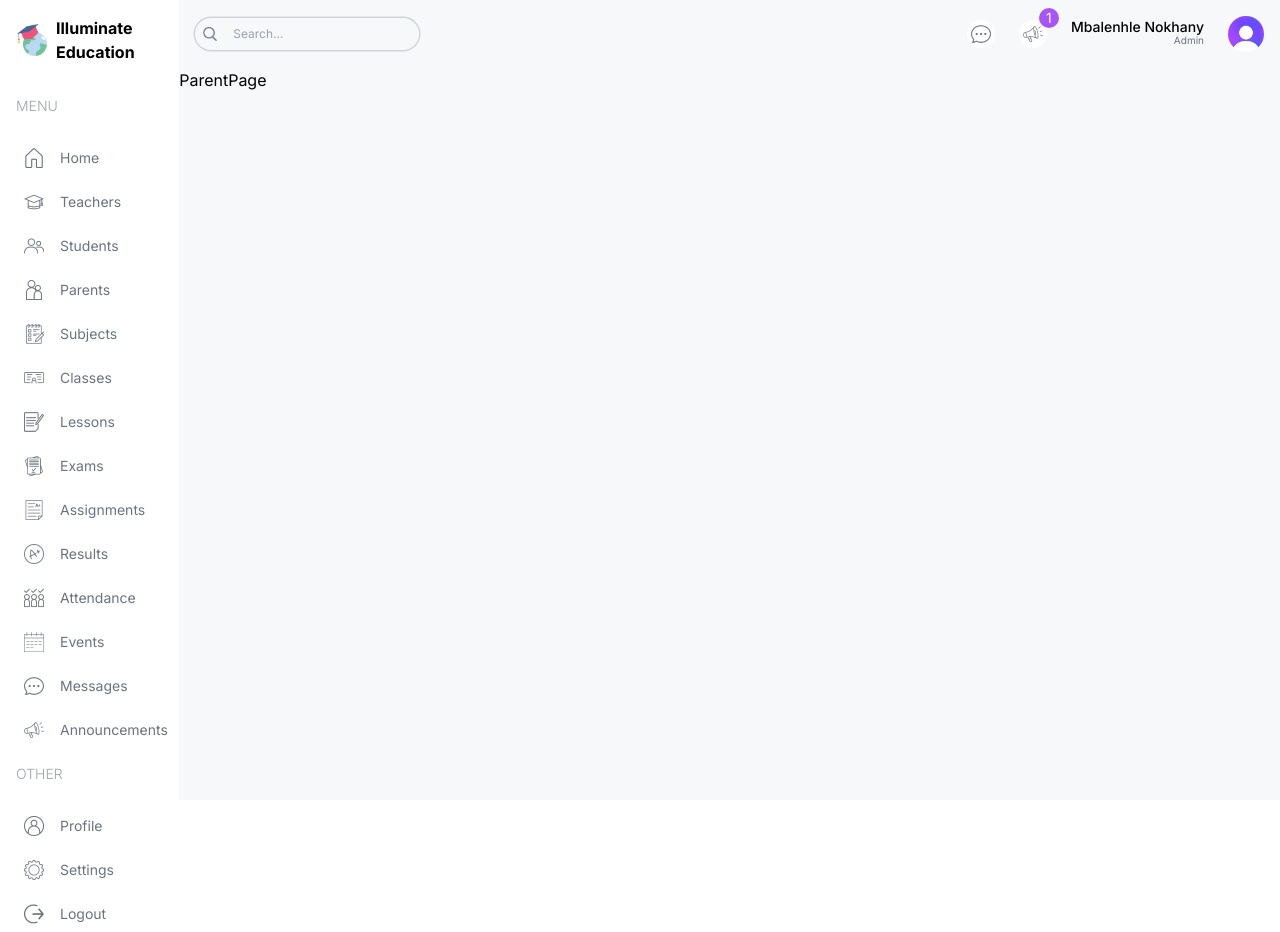
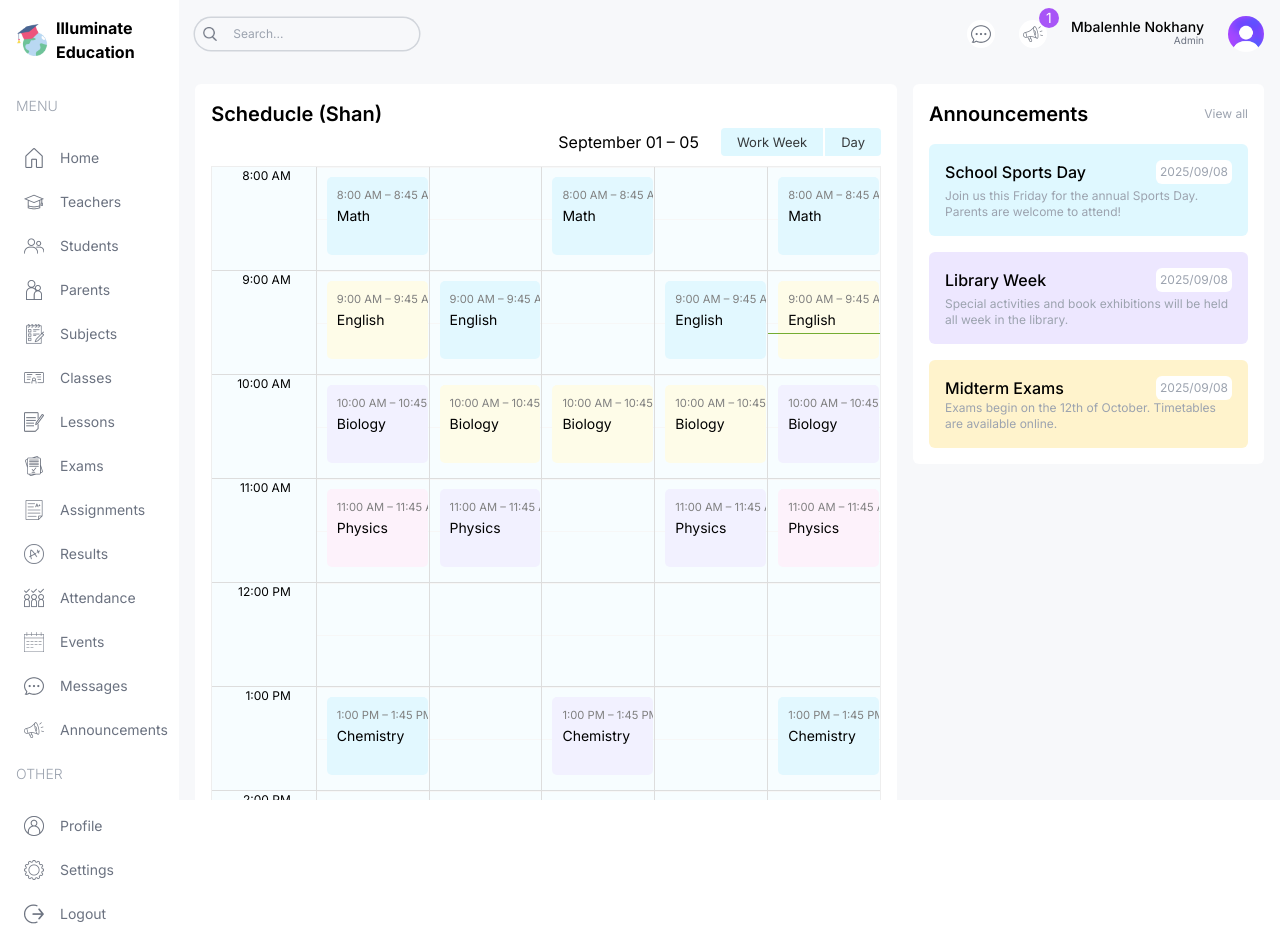
Before and after one commit to Mthize/School-Management-System, a Next.js app: page /parent in a window 1280 px wide. Built offline with nearby package versions, Linux system fonts and the light colour scheme.

Commit message:
feat(flavor-section): add Student , Techer, Parent Dashborder

```diff
--- a/package.json
+++ b/package.json
@@ -9,9 +9,13 @@
     "lint": "next lint"
   },
   "dependencies": {
+    "@types/react-calendar": "^3.9.0",
+    "moment": "^2.30.1",
     "next": "14.2.5",
     "re-chart": "^1.0.0",
     "react": "^18",
+    "react-big-calendar": "^1.19.4",
+    "react-calendar": "^6.0.0",
     "react-dom": "^18",
     "recharts": "^3.1.2"
   },
--- a/src/app/(dashboard)/layout.tsx
+++ b/src/app/(dashboard)/layout.tsx
@@ -32,7 +32,7 @@ export default function DashboardLayout({
         <Menu />
       </div>
       {/* Right */}
-      <div className="w-[86%] md:w-[92%] lg:w-[84%] xl:w-[86%] bg-[#F7F8FA] overflow-scroll ">
+      <div className="w-[86%] md:w-[92%] lg:w-[84%] xl:w-[86%] bg-[#F7F8FA] overflow-scroll flex flex-col ">
         <NavBar />
         {children}
       </div>
--- a/src/app/(dashboard)/parent/page.tsx
+++ b/src/app/(dashboard)/parent/page.tsx
@@ -1,7 +1,22 @@
-const ParentPage = () => {
+import Announcements from "@/components/Announcements";
+import BigCalendar from "@/components/BigCalendar";
+
+export const ParentPage = () => {
   return (
-    <div>ParentPage</div>
-  )
-}
+    <div className="flex-1 p-4 flex gap-4 flex-col xl:flex-row">
+      {/* LEFT SIDE */}
+      <div className="w-full xl:w-2/3">
+        <div className="h-full bg-white p-4 rounded-md">
+          <h1 className="text-xl font-semibold">Scheducle (Shan)</h1>
+          <BigCalendar />
+        </div>
+      </div>
+      {/* RIGHT SIDE */}
+      <div className="w-full xl:w-1/3 flex flex-col gap-8">
+        <Announcements />
+      </div>
+    </div>
+  );
+};
 
-export default ParentPage
+export default ParentPage;
--- a/src/app/(dashboard)/teacher/page.tsx
+++ b/src/app/(dashboard)/teacher/page.tsx
@@ -1,7 +1,22 @@
-const TeacherPage = () => {
+import Announcements from "@/components/Announcements";
+import BigCalendar from "@/components/BigCalendar";
+
+export const TeacherPage = () => {
   return (
-    <div>TeacherPage</div>
-  )
-}
+    <div className="flex-1 p-4 flex gap-4 flex-col xl:flex-row">
+      {/* LEFT SIDE */}
+      <div className="w-full xl:w-2/3">
+        <div className="h-full bg-white p-4 rounded-md">
+          <h1 className="text-xl font-semibold">Scheducle</h1>
+          <BigCalendar />
+        </div>
+      </div>
+      {/* RIGHT SIDE */}
+      <div className="w-full xl:w-1/3 flex flex-col gap-8">
+        <Announcements />
+      </div>
+    </div>
+  );
+};
 
-export default TeacherPage
+export default TeacherPage;
--- a/src/app/globals.css
+++ b/src/app/globals.css
@@ -1,7 +1,6 @@
 @tailwind base;
 @tailwind components;
 @tailwind utilities;
-
 
 .react-calendar {
   width: 100% !important;
@@ -9,11 +8,109 @@
   font-family: "Inter", sans-serif !important;
 }
 
-.react-calendar__navigation__label__labelText{
+.react-calendar__navigation__label__labelText {
   font-weight: 600;
 }
 
-.react-calendar__tile--active{
+.react-calendar__tile--active {
   background-color: #7C4DFF !important;
   color: black !important;
 }
+
+.rbc-btn-group:first-child {
+  display: none !important;
+}
+
+.rbc-toolbar-label {
+  text-align: right !important;
+  padding: 0px 20px !important;
+}
+
+.rbc-btn-group:last-child {
+  font-size: 13px !important;
+}
+
+.rbc-btn-group:last-child button {
+  border: none !important;
+  background-color: #DFF8FF !important;
+  margin-left: 2px !important;
+}
+
+.rbc-toolbar button {
+  background-color: #A1D8E1 !important;
+  box-shadow: none !important;
+}
+
+.rbc-time-view {
+  border-color: #eee !important;
+}
+
+.rbc-time-header {
+  display: none !important;
+}
+
+.rbc-time-content {
+  border: none !important;
+}
+
+.rbc-time-gutter.rbc-time-column {
+  font-size: 12px !important;
+
+}
+
+.rbc-time-gutter.rbc-time-column .rbc-timeslot-group {
+  padding: 0px 20px !important;
+}
+
+.rbc-timeslot-group {
+  background-color: #f7fdff !important;
+}
+
+.rbc-day-slot {
+  font-size: 14px !important;
+}
+
+.rbc-event {
+  border: none !important;
+  color: black !important;
+  padding: 10px !important;
+  margin: 10px !important;
+  width: 99% !important;
+}
+
+.rbc-event:nth-child(1) {
+  background-color: #e2f8ff !important;
+}
+
+.rbc-event:nth-child(2) {
+  background-color: #fefce8 !important;
+}
+
+.rbc-event:nth-child(3) {
+  background-color: #f2f1ff !important;
+}
+
+.rbc-event:nth-child(4) {
+  background-color: #fdf2fb !important;
+}
+
+.rbc-event:nth-child(5) {
+  background-color: #e2f8ff !important;
+}
+
+.rbc-event:nth-child(6) {
+  background-color: #fefce8 !important;
+}
+
+.rbc-event:nth-child(7) {
+  background-color: #f2f1ff !important;
+}
+
+.rbc-event:nth-child(8) {
+  background-color: #fdf2fb !important;
+}
+
+.rbc-event-label {
+  color: gray !important;
+  margin-bottom: 5px !important;
+}
--- /dev/null
+++ b/src/app/list/teachers/page.tsx
@@ -0,0 +1,7 @@
+const TeacherListPage = () => {
+  return (
+    <div></div>
+  )
+}
+
+export default TeacherListPage;
--- /dev/null
+++ b/src/components/BigCalendar.tsx
@@ -0,0 +1,36 @@
+"use client";
+
+import { useState } from "react";
+import { Calendar, momentLocalizer, View } from "react-big-calendar";
+import moment from "moment";
+import { calendarEvents } from "@/lib/data";
+import "react-big-calendar/lib/css/react-big-calendar.css";
+
+const localizer = momentLocalizer(moment);
+
+const BigCalendar = () => {
+  const [view, setView] = useState<View>("work_week");
+
+  const handleViewChange = (newView: View) => {
+    setView(newView);
+  };
+
+  return (
+    <div style={{ height: "98vh" }}>
+      <Calendar
+        localizer={localizer}
+        events={calendarEvents}
+        startAccessor="start"
+        endAccessor="end"
+        views={["work_week", "day"]}
+        view={view}
+        style={{ height: "98%" }}
+        onView={handleViewChange}
+        min={new Date(2025, 9, 5, 8, 0, 0)}
+        max={new Date(2025, 9, 5, 15, 0, 0)}
+      />
+    </div>
+  );
+};
+
+export default BigCalendar;
--- a/src/lib/data.ts
+++ b/src/lib/data.ts
@@ -916,148 +916,158 @@ export const announcementsData = [
 ];
 
 
-// YOU SHOULD CHANGE THE DATES OF THE EVENTS TO THE CURRENT DATE TO SEE THE EVENTS ON THE CALENDAR
+ // YOU SHOULD CHANGE THE DATES OF THE EVENTS TO THE CURRENT DATE TO SEE THE EVENTS ON THE CALENDAR
 export const calendarEvents = [
-  {
+{
     title: "Math",
     allDay: false,
-    start: new Date(2024, 7, 12, 8, 0),
-    end: new Date(2024, 7, 12, 8, 45),
+    start: new Date(2025, 8, 1, 8, 0),
+    end: new Date(2025, 8, 1, 8, 45),
   },
   {
     title: "English",
     allDay: false,
-    start: new Date(2024, 7, 12, 9, 0),
-    end: new Date(2024, 7, 12, 9, 45),
+    start: new Date(2025, 8, 1, 9, 0),
+    end: new Date(2025, 8, 1, 9, 45),
   },
   {
     title: "Biology",
     allDay: false,
-    start: new Date(2024, 7, 12, 10, 0),
-    end: new Date(2024, 7, 12, 10, 45),
+    start: new Date(2025, 8, 1, 10, 0),
+    end: new Date(2025, 8, 1, 10, 45),
   },
   {
     title: "Physics",
     allDay: false,
-    start: new Date(2024, 7, 12, 11, 0),
-    end: new Date(2024, 7, 12, 11, 45),
+    start: new Date(2025, 8, 1, 11, 0),
+    end: new Date(2025, 8, 1, 11, 45),
   },
   {
     title: "Chemistry",
     allDay: false,
-    start: new Date(2024, 7, 12, 13, 0),
-    end: new Date(2024, 7, 12, 13, 45),
+    start: new Date(2025, 8, 1, 13, 0),
+    end: new Date(2025, 8, 1, 13, 45),
   },
   {
     title: "History",
     allDay: false,
-    start: new Date(2024, 7, 12, 14, 0),
-    end: new Date(2024, 7, 12, 14, 45),
+    start: new Date(2025, 8, 1, 14, 0),
+    end: new Date(2025, 8, 1, 14, 45),
+  },
+
+  // Sept 2
+  {
+    title: "English",
+    allDay: false,
+    start: new Date(2025, 8, 2, 9, 0),
+    end: new Date(2025, 8, 2, 9, 45),
+  },
+  {
+    title: "Biology",
+    allDay: false,
+    start: new Date(2025, 8, 2, 10, 0),
+    end: new Date(2025, 8, 2, 10, 45),
+  },
+  {
+    title: "Physics",
+    allDay: false,
+    start: new Date(2025, 8, 2, 11, 0),
+    end: new Date(2025, 8, 2, 11, 45),
+  },
+  {
+    title: "History",
+    allDay: false,
+    start: new Date(2025, 8, 2, 14, 0),
+    end: new Date(2025, 8, 2, 14, 45),
+  },
+
+  // Sept 3
+  {
+    title: "Math",
+    allDay: false,
+    start: new Date(2025, 8, 3, 8, 0),
+    end: new Date(2025, 8, 3, 8, 45),
+  },
+  {
+    title: "Biology",
+    allDay: false,
+    start: new Date(2025, 8, 3, 10, 0),
+    end: new Date(2025, 8, 3, 10, 45),
+  },
+  {
+    title: "Chemistry",
+    allDay: false,
+    start: new Date(2025, 8, 3, 13, 0),
+    end: new Date(2025, 8, 3, 13, 45),
+  },
+  {
+    title: "History",
+    allDay: false,
+    start: new Date(2025, 8, 3, 14, 0),
+    end: new Date(2025, 8, 3, 14, 45),
+  },
+
+  // Sept 4
+  {
+    title: "English",
+    allDay: false,
+    start: new Date(2025, 8, 4, 9, 0),
+    end: new Date(2025, 8, 4, 9, 45),
+  },
+  {
+    title: "Biology",
+    allDay: false,
+    start: new Date(2025, 8, 4, 10, 0),
+    end: new Date(2025, 8, 4, 10, 45),
+  },
+  {
+    title: "Physics",
+    allDay: false,
+    start: new Date(2025, 8, 4, 11, 0),
+    end: new Date(2025, 8, 4, 11, 45),
+  },
+  {
+    title: "History",
+    allDay: false,
+    start: new Date(2025, 8, 4, 14, 0),
+    end: new Date(2025, 8, 4, 14, 45),
+  },
+
+  // Sept 5
+  {
+    title: "Math",
+    allDay: false,
+    start: new Date(2025, 8, 5, 8, 0),
+    end: new Date(2025, 8, 5, 8, 45),
   },
   {
     title: "English",
     allDay: false,
-    start: new Date(2024, 7, 13, 9, 0),
-    end: new Date(2024, 7, 13, 9, 45),
+    start: new Date(2025, 8, 5, 9, 0),
+    end: new Date(2025, 8, 5, 9, 45),
   },
   {
     title: "Biology",
     allDay: false,
-    start: new Date(2024, 7, 13, 10, 0),
-    end: new Date(2024, 7, 13, 10, 45),
+    start: new Date(2025, 8, 5, 10, 0),
+    end: new Date(2025, 8, 5, 10, 45),
   },
   {
     title: "Physics",
     allDay: false,
-    start: new Date(2024, 7, 13, 11, 0),
-    end: new Date(2024, 7, 13, 11, 45),
+    start: new Date(2025, 8, 5, 11, 0),
+    end: new Date(2025, 8, 5, 11, 45),
   },
-
-  {
-    title: "History",
-    allDay: false,
-    start: new Date(2024, 7, 13, 14, 0),
-    end: new Date(2024, 7, 13, 14, 45),
-  },
-  {
-    title: "Math",
-    allDay: false,
-    start: new Date(2024, 7, 14, 8, 0),
-    end: new Date(2024, 7, 14, 8, 45),
-  },
-  {
-    title: "Biology",
-    allDay: false,
-    start: new Date(2024, 7, 14, 10, 0),
-    end: new Date(2024, 7, 14, 10, 45),
-  },
-
   {
     title: "Chemistry",
     allDay: false,
-    start: new Date(2024, 7, 14, 13, 0),
-    end: new Date(2024, 7, 14, 13, 45),
+    start: new Date(2025, 8, 5, 13, 0),
+    end: new Date(2025, 8, 5, 13, 45),
   },
   {
     title: "History",
     allDay: false,
-    start: new Date(2024, 7, 14, 14, 0),
-    end: new Date(2024, 7, 13, 14, 45),
-  },
-  {
-    title: "English",
-    allDay: false,
-    start: new Date(2024, 7, 15, 9, 0),
-    end: new Date(2024, 7, 15, 9, 45),
-  },
-  {
-    title: "Biology",
-    allDay: false,
-    start: new Date(2024, 7, 15, 10, 0),
-    end: new Date(2024, 7, 15, 10, 45),
-  },
-  {
-    title: "Physics",
-    allDay: false,
-    start: new Date(2024, 7, 15, 11, 0),
-    end: new Date(2024, 7, 15, 11, 45),
-  },
-
-  {
-    title: "History",
-    allDay: false,
-    start: new Date(2024, 7, 15, 14, 0),
-    end: new Date(2024, 7, 15, 14, 45),
-  },
-  {
-    title: "Math",
-    allDay: false,
-    start: new Date(2024, 7, 16, 8, 0),
-    end: new Date(2024, 7, 16, 8, 45),
-  },
-  {
-    title: "English",
-    allDay: false,
-    start: new Date(2024, 7, 16, 9, 0),
-    end: new Date(2024, 7, 16, 9, 45),
-  },
-
-  {
-    title: "Physics",
-    allDay: false,
-    start: new Date(2024, 7, 16, 11, 0),
-    end: new Date(2024, 7, 16, 11, 45),
-  },
-  {
-    title: "Chemistry",
-    allDay: false,
-    start: new Date(2024, 7, 16, 13, 0),
-    end: new Date(2024, 7, 16, 13, 45),
-  },
-  {
-    title: "History",
-    allDay: false,
-    start: new Date(2024, 7, 16, 14, 0),
-    end: new Date(2024, 7, 16, 14, 45),
-  },
-];
+    start: new Date(2025, 8, 5, 14, 0),
+    end: new Date(2025, 8, 5, 14, 45),
+   },
+  ];
```
Also changed, not shown: src/app/(dashboard)/admin/page.tsx (+14 -13 lines), src/app/(dashboard)/student/page.tsx (+21 -4 lines), src/components/EventCalendar.tsx (+20 -19 lines), src/components/FinanceChart.tsx (+34 -26 lines), 1 other file (tests, documents, lock files or other folders).
